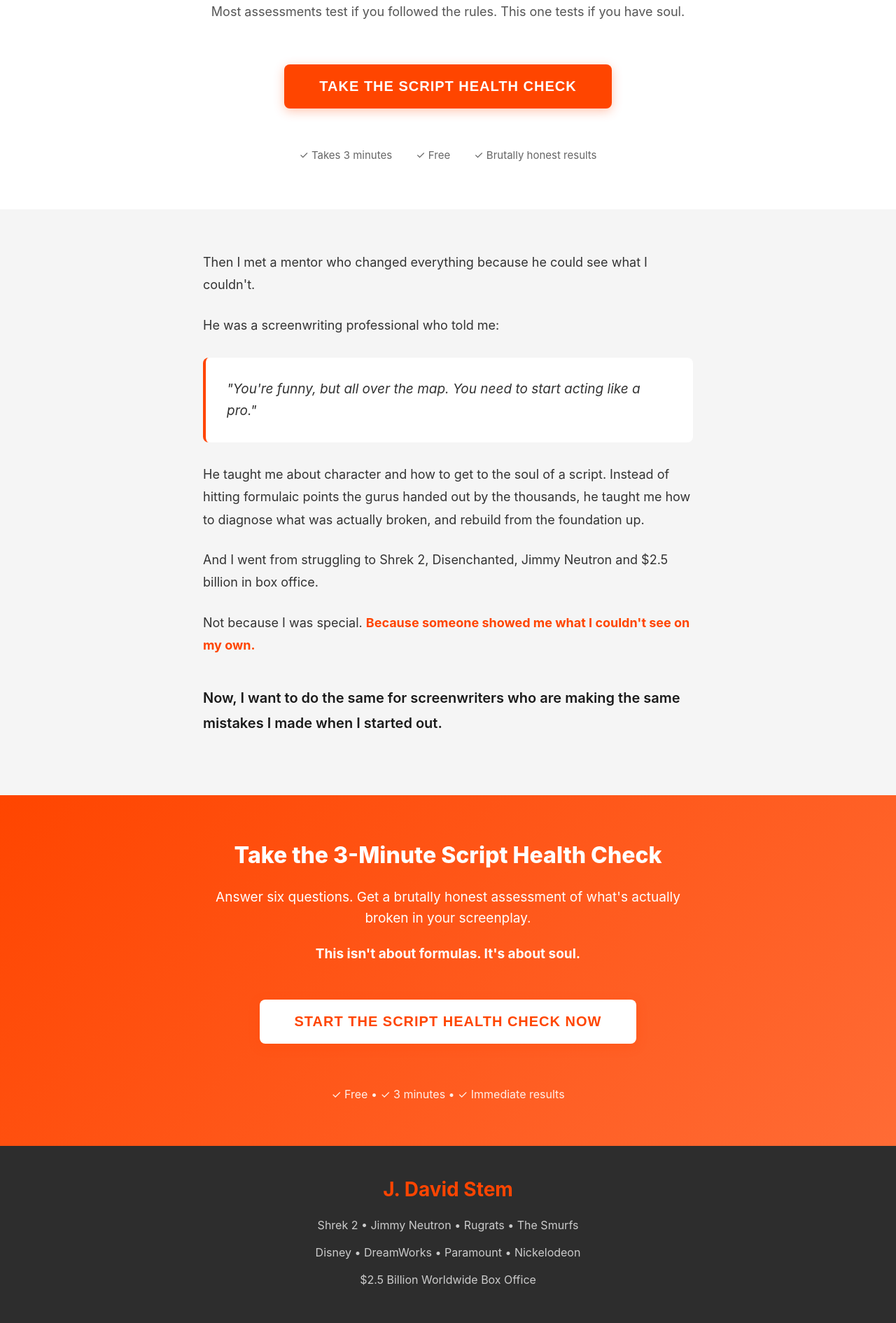
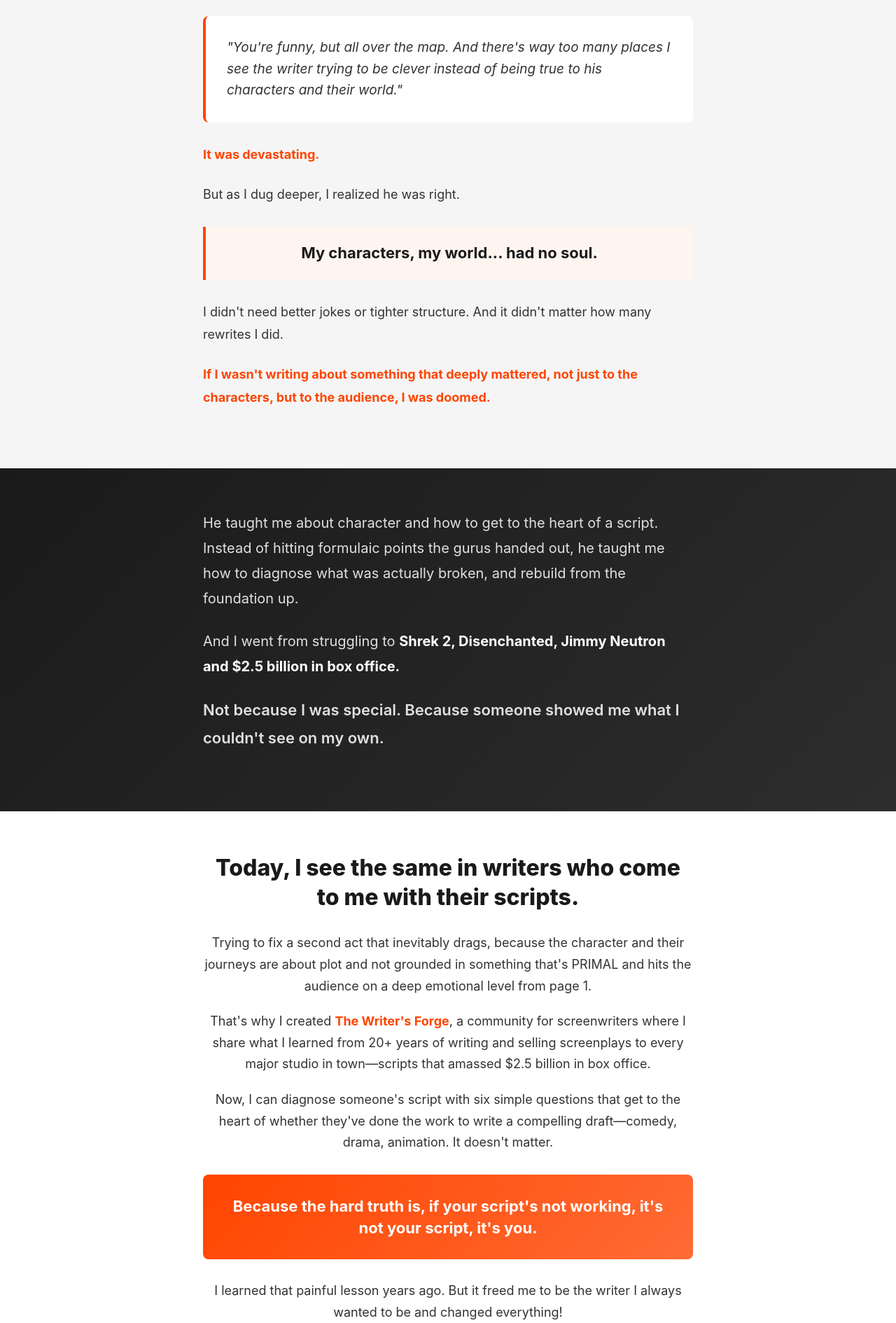
Before and after one commit to MajorityMedia/Script-Assessment-Claude-10-14, a plain HTML site: page index.html in a window 1280 px wide. Shown: the part 910-2800 px from the top of the page at 70% size. Drawn offline with Linux system fonts and the light colour scheme.

Commit message:
Update index.html

````diff
--- a/index.html
+++ b/index.html
@@ -83,32 +83,6 @@
             font-weight: 700;
         }
 
-        .cta-section {
-            background: #fff;
-            padding: 60px 20px;
-        }
-
-        .cta-container {
-            max-width: 700px;
-            margin: 0 auto;
-            text-align: center;
-        }
-
-        .cta-headline {
-            font-size: 32px;
-            font-weight: 800;
-            color: #1a1a1a;
-            margin-bottom: 20px;
-            line-height: 1.3;
-        }
-
-        .cta-subhead {
-            font-size: 18px;
-            color: #555;
-            margin-bottom: 30px;
-            line-height: 1.6;
-        }
-
         .story-section {
             background: #f5f5f5;
             padding: 60px 20px;
@@ -142,28 +116,67 @@
             color: #333;
         }
 
-        .final-cta {
-            background: linear-gradient(135deg, #ff4500 0%, #ff6b35 100%);
+        .transformation-section {
+            background: linear-gradient(135deg, #1a1a1a 0%, #2d2d2d 100%);
             color: #fff;
             padding: 60px 20px;
+        }
+
+        .transformation-text {
+            font-size: 20px;
+            line-height: 1.8;
+            color: #e0e0e0;
+            margin-bottom: 25px;
+            max-width: 700px;
+            margin-left: auto;
+            margin-right: auto;
+        }
+
+        .transformation-text strong {
+            color: #fff;
+            font-weight: 700;
+        }
+
+        .today-section {
+            background: #fff;
+            padding: 60px 20px;
+        }
+
+        .today-container {
+            max-width: 700px;
+            margin: 0 auto;
             text-align: center;
         }
 
-        .final-cta-container {
-            max-width: 700px;
-            margin: 0 auto;
+        .today-headline {
+            font-size: 32px;
+            font-weight: 800;
+            color: #1a1a1a;
+            margin-bottom: 30px;
+            line-height: 1.3;
         }
 
-        .final-cta h2 {
-            font-size: 32px;
+        .today-text {
+            font-size: 18px;
+            line-height: 1.7;
+            color: #333;
             margin-bottom: 20px;
-            font-weight: 800;
         }
 
-        .final-cta p {
-            font-size: 19px;
-            margin: 20px 0;
-            line-height: 1.6;
+        .today-text strong {
+            color: #ff4500;
+            font-weight: 700;
+        }
+
+        .truth-callout {
+            background: linear-gradient(135deg, #ff4500 0%, #ff6b35 100%);
+            color: #fff;
+            padding: 30px;
+            border-radius: 8px;
+            margin: 30px 0;
+            font-size: 22px;
+            font-weight: 700;
+            line-height: 1.4;
         }
 
         .credentials {
@@ -214,15 +227,6 @@
             background: #ff6b35;
             transform: translateY(-2px);
             box-shadow: 0 6px 20px rgba(255, 69, 0, 0.4);
-        }
-
-        .final-cta .cta-button {
-            background: #fff;
-            color: #ff4500;
-        }
-
-        .final-cta .cta-button:hover {
-            background: #f5f5f5;
         }
 
         .assurance {
@@ -586,8 +590,21 @@
                 font-size: 18px;
             }
 
-            .cta-headline {
+            .today-headline {
                 font-size: 26px;
+            }
+
+            .today-text {
+                font-size: 17px;
+            }
+
+            .transformation-text {
+                font-size: 18px;
+            }
+
+            .truth-callout {
+                font-size: 20px;
+                padding: 25px 20px;
             }
 
             .cta-button, .btn {
@@ -596,7 +613,12 @@
             }
 
             .story-text {
-                font-size: 16px;
+                font-size: 17px;
+            }
+
+            .mentor-callout {
+                font-size: 18px;
+                padding: 25px 20px;
             }
 
             .card {
@@ -624,6 +646,7 @@
 <body>
     <!-- LANDING PAGE -->
     <div id="landingPage">
+        <!-- SECTION 1: THE HOOK (Dark) -->
         <div class="hero">
             <div class="container">
                 <div class="logo">
@@ -636,21 +659,72 @@
                 <div class="billion">$2.5 BILLION LATER</div>
 
                 <div class="hook">
-                    <p>I succeeded. But here's the truth.</p>
-                    <p><strong>That exec wasn't wrong about me.</strong></p>
-                    <p style="margin-top: 20px;">I had talent. But I was all over the map—jumping into drafts because an idea "felt so good it would write itself," then stalling out by page 30.</p>
-                    <p style="margin-top: 20px;"><strong>If I kept doing what I was doing, I never would have made it as a writer.</strong></p>
-                    <p style="margin-top: 20px;">Then I met a mentor who changed everything.</p>
+                    <p>Yes, I succeeded. But the truth is, that exec was right about me.</p>
+                    <p style="margin-top: 20px;"><strong>My career was doomed before it started.</strong></p>
+                    <p style="margin-top: 20px;">I had talent. But I was all over the map—jumping into drafts because an idea "felt so good it would write itself," then stalling out by page 30 again and again.</p>
+                    <p style="margin-top: 20px;"><strong>I never should have made it as a writer.</strong></p>
                 </div>
             </div>
         </div>
 
-        <div class="cta-section">
-            <div class="cta-container">
-                <h1 class="cta-headline">Six Questions That Get to the Soul of Your Script</h1>
-                <p class="cta-subhead">Most assessments test if you followed the rules. This one tests if you have soul.</p>
+        <!-- SECTION 2: THE CRISIS (Light) -->
+        <div class="story-section">
+            <div class="story-container">
+                <p class="story-text" style="font-size: 20px; font-weight: 600;">But I met a mentor who changed everything.</p>
 
-                <button class="cta-button" onclick="startAssessment()">Take the Script Health Check</button>
+                <p class="story-text">A successful screenwriter who read my work and bluntly said:</p>
+
+                <div class="mentor-callout">
+                    "You're funny, but all over the map. And there's way too many places I see the writer trying to be clever instead of being true to his characters and their world."
+                </div>
+
+                <p class="story-text"><strong>It was devastating.</strong></p>
+
+                <p class="story-text">But as I dug deeper, I realized he was right.</p>
+
+                <div class="highlight" style="text-align: center; font-size: 22px; font-weight: 700; color: #1a1a1a;">
+                    My characters, my world... had no soul.
+                </div>
+
+                <p class="story-text">I didn't need better jokes or tighter structure. And it didn't matter how many rewrites I did.</p>
+
+                <p class="story-text"><strong>If I wasn't writing about something that deeply mattered, not just to the characters, but to the audience, I was doomed.</strong></p>
+            </div>
+        </div>
+
+        <!-- SECTION 3: THE TRANSFORMATION (Dark) -->
+        <div class="transformation-section">
+            <div class="container">
+                <p class="transformation-text">He taught me about character and how to get to the heart of a script. Instead of hitting formulaic points the gurus handed out, he taught me how to diagnose what was actually broken, and rebuild from the foundation up.</p>
+
+                <p class="transformation-text">And I went from struggling to <strong>Shrek 2, Disenchanted, Jimmy Neutron and $2.5 billion in box office.</strong></p>
+
+                <p class="transformation-text" style="font-size: 22px; font-weight: 600;">Not because I was special. Because someone showed me what I couldn't see on my own.</p>
+            </div>
+        </div>
+
+        <!-- SECTION 4: TODAY / THE OFFER (Light with Orange) -->
+        <div class="today-section">
+            <div class="today-container">
+                <h2 class="today-headline">Today, I see the same in writers who come to me with their scripts.</h2>
+
+                <p class="today-text">Trying to fix a second act that inevitably drags, because the character and their journeys are about plot and not grounded in something that's PRIMAL and hits the audience on a deep emotional level from page 1.</p>
+
+                <p class="today-text">That's why I created <strong>The Writer's Forge</strong>, a community for screenwriters where I share what I learned from 20+ years of writing and selling screenplays to every major studio in town—scripts that amassed $2.5 billion in box office.</p>
+
+                <p class="today-text">Now, I can diagnose someone's script with six simple questions that get to the heart of whether they've done the work to write a compelling draft—comedy, drama, animation. It doesn't matter.</p>
+
+                <div class="truth-callout">
+                    Because the hard truth is, if your script's not working, it's not your script, it's you.
+                </div>
+
+                <p class="today-text">I learned that painful lesson years ago. But it freed me to be the writer I always wanted to be and changed everything!</p>
+
+                <p class="today-text" style="font-size: 20px; font-weight: 600; margin-top: 40px;">To see what I mean, check out the quiz below and see if it resonates.</p>
+
+                <p class="today-text">If it does, I'll send you my <strong>10 Iron Clad Rules for a Writing Life</strong>, plus an invitation to The Writer's Forge where we can build together!</p>
+
+                <button class="cta-button" onclick="startAssessment()">Take the 6-Question Script Health Check</button>
 
                 <div class="assurance">
                     <div class="assurance-item">✓ Takes 3 minutes</div>
@@ -660,42 +734,7 @@
             </div>
         </div>
 
-        <div class="story-section">
-            <div class="story-container">
-                <p class="story-text">Then I met a mentor who changed everything because he could see what I couldn't.</p>
-
-                <p class="story-text">He was a screenwriting professional who told me:</p>
-
-                <div class="mentor-callout">
-                    "You're funny, but all over the map. You need to start acting like a pro."
-                </div>
-
-                <p class="story-text">He taught me about character and how to get to the soul of a script. Instead of hitting formulaic points the gurus handed out by the thousands, he taught me how to diagnose what was actually broken, and rebuild from the foundation up.</p>
-
-                <p class="story-text">And I went from struggling to Shrek 2, Disenchanted, Jimmy Neutron and $2.5 billion in box office.</p>
-
-                <p class="story-text">Not because I was special. <strong>Because someone showed me what I couldn't see on my own.</strong></p>
-
-                <p class="story-text" style="margin-top: 40px; font-size: 20px; font-weight: 600; color: #1a1a1a;">Now, I want to do the same for screenwriters who are making the same mistakes I made when I started out.</p>
-            </div>
-        </div>
-
-        <div class="final-cta">
-            <div class="final-cta-container">
-                <h2>Take the 3-Minute Script Health Check</h2>
-
-                <p>Answer six questions. Get a brutally honest assessment of what's actually broken in your screenplay.</p>
-
-                <p><strong>This isn't about formulas. It's about soul.</strong></p>
-
-                <button class="cta-button" onclick="startAssessment()">Start the Script Health Check Now</button>
-
-                <div style="margin-top: 30px; font-size: 16px; opacity: 0.9;">
-                    <div>✓ Free • ✓ 3 minutes • ✓ Immediate results</div>
-                </div>
-            </div>
-        </div>
-
+        <!-- CREDENTIALS FOOTER -->
         <div class="credentials">
             <div class="credentials-container">
                 <h2>J. David Stem</h2>
@@ -1134,13 +1173,3 @@
     </script>
 </body>
 </html>
-```
-
----
-
-**Done! This is one complete HTML file with:**
-- Landing page (hero + story + CTAs)
-- Assessment (8 questions)
-- Results (score + diagnosis + CTA to Forge)
-
-**Just save this as `index.html` and upload to GitHub Pages. One file. Done.**
````
